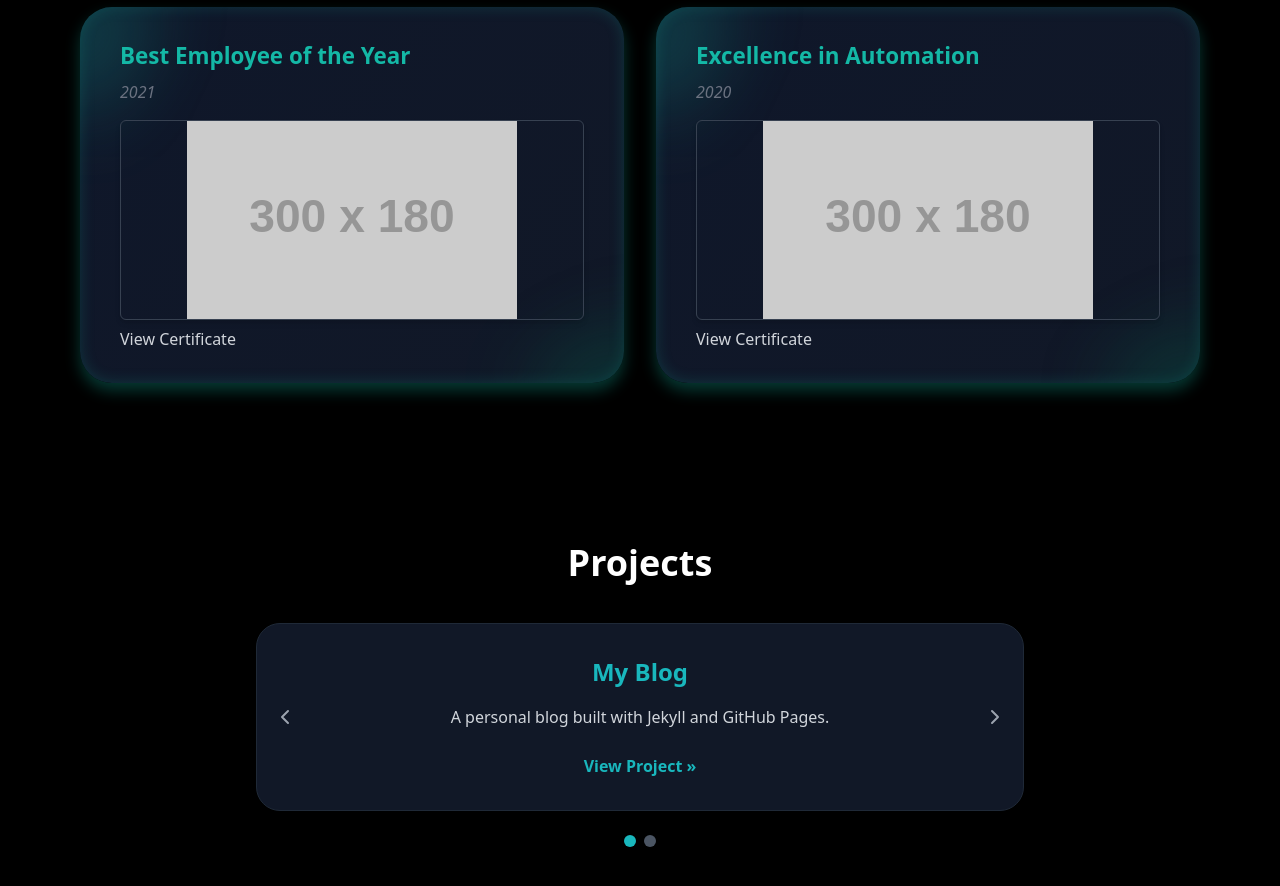
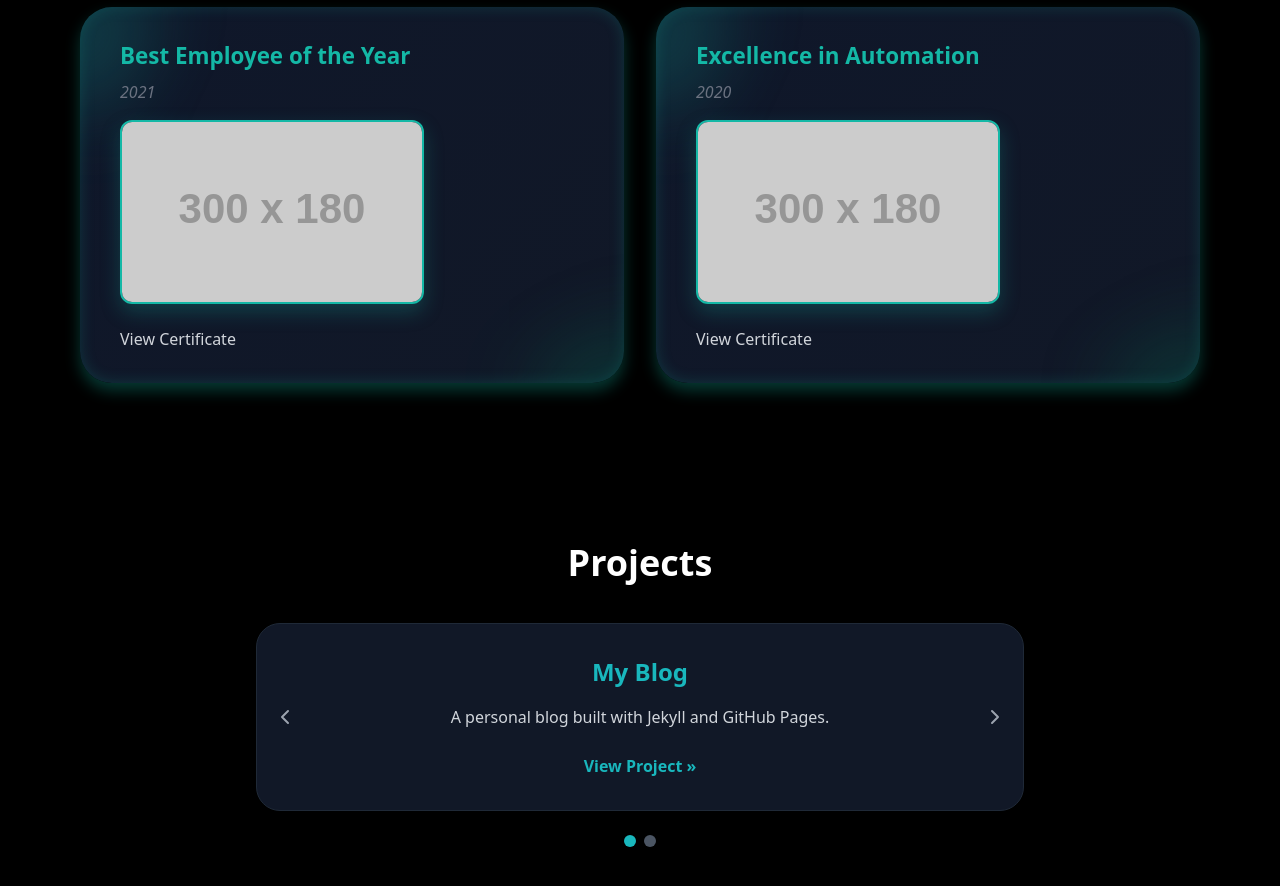
Before and after one commit to srideviblogs/my-portfolio-react, a React (Create React App) app: page / in a window 1280 px wide. Shown: the part 3400-4286 px from the top of the page. Built offline with nearby package versions, Linux system fonts and the light colour scheme.

Commit message:
Update AwardsCertifications.css

```diff
--- a/src/components/AwardsCertifications.css
+++ b/src/components/AwardsCertifications.css
@@ -226,14 +226,20 @@ section#awards-certifications > div > .flex > button[aria-pressed="true"] {
   letter-spacing: 0.5px;
 }
 
+.certificate-image-container {
+  margin: 1rem 0;
+  text-align: center;
+}
+
 .certificate-image {
-  width: 100%;
-  max-height: 200px;
-  object-fit: contain;
-  border: 1px solid #374151;
+  max-width: 100%;
+  height: auto;
+  border-radius: 0.75rem;
+  border: 2px solid #14b8a6;
+  box-shadow: 0 8px 20px rgba(20, 184, 166, 0.25);
   transition: transform 0.3s ease;
 }
 
-.unique-card:hover .certificate-image {
-  transform: scale(1.02);
+.certificate-image:hover {
+  transform: scale(1.03);
 }
```
